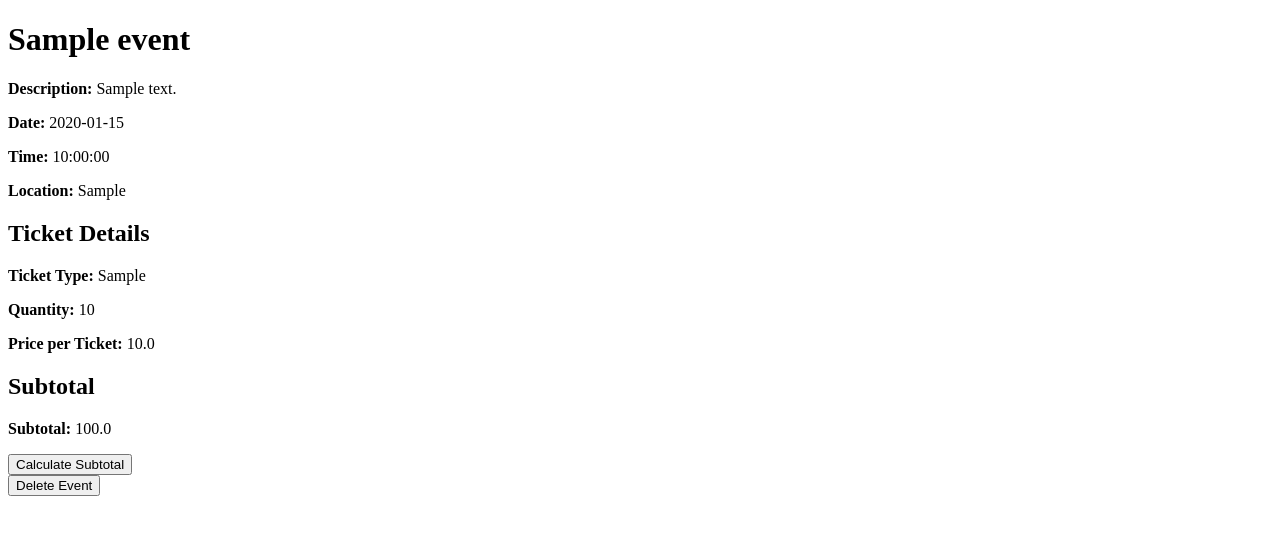
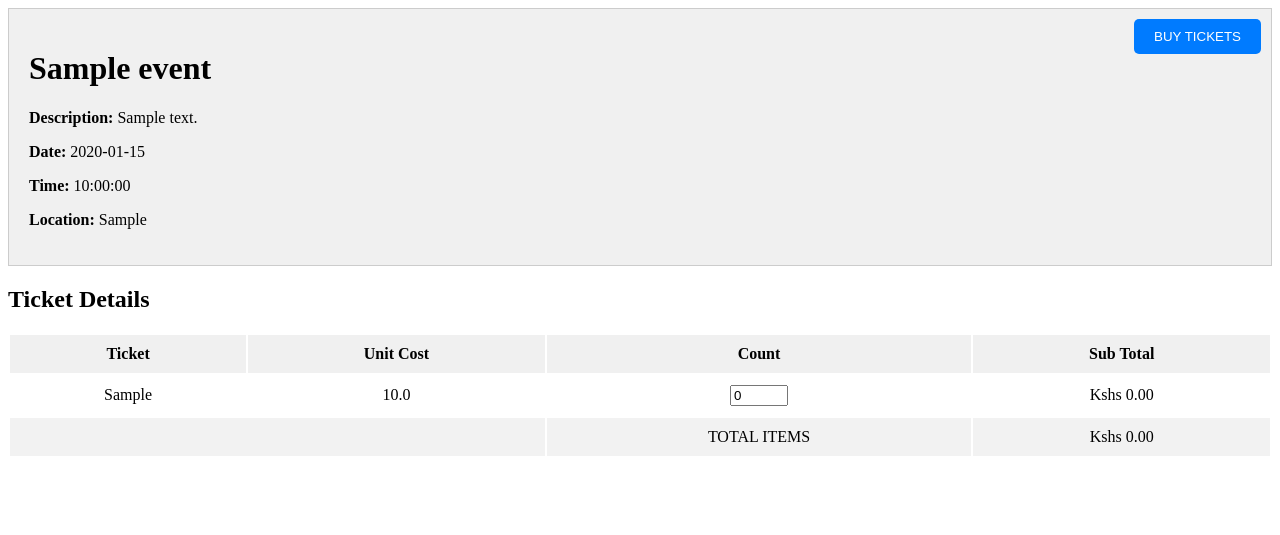
Before and after one commit to khan99-coder/Event-Ticketing-System, a Flask app: page /events/1 in a window 1280 px wide. Shown: the top 535 px of the page. Run offline with Flask 3, Linux system fonts and the light colour scheme; tables that the repository leaves empty hold one stand-in row (values such as "Sample post"); some libraries are stand-ins or nearby versions.

Commit message:
added ticketing

```diff
--- a/app.py
+++ b/app.py
@@ -12,7 +12,7 @@ from flask_wtf.csrf import CSRFProtect
 
 from forms import EventForm
 import re
-import traceback
+from unicodedata import normalize
 
 
 csrf = CSRFProtect()
@@ -122,8 +122,11 @@ def admin_only(f):
 
 def slugify(text):
     # Remove special characters and convert spaces to hyphens
-    text = re.sub(r'[^a-zA-Z0-9\s]', '', text).strip().lower()
-    text = re.sub(r'\s+', '-', text)
+    text = re.sub(r'[^\w\s-]', '', text).strip().lower()
+    text = re.sub(r'[-\s]+', '-', text)
+
+    # Normalize the text to handle accented characters
+    text = normalize('NFKD', text).encode('ascii', 'ignore').decode('utf-8')
 
     return text
 
@@ -195,6 +198,9 @@ def get_event(event_id):
     # Generate the slug
     slug = slugify(event.title)
 
+    print(f"Event Title: {event.title}")
+    print(f"Generated Slug: {slug}")
+
     # Generate the URL pattern
     url_pattern = f"/events/{event_id}/{slug}"
 
--- /dev/null
+++ b/static/css/styles.css
@@ -0,0 +1,62 @@
+.flashes {
+  list-style-type: none;
+  padding: 0;
+  margin: 0;
+}
+
+.success {
+  color: green;
+}
+
+.danger {
+  color: red;
+}
+
+/* Custom styles for the event-details and ticket-details sections */
+.event-details {
+  background-color: #f0f0f0;
+  padding: 20px;
+  border: 1px solid #ccc;
+  margin-bottom: 20px;
+  position: relative;
+}
+
+.ticket-details {
+  margin-top: 20px;
+}
+
+/* Custom style for the "BUY TICKETS" button */
+.btn-primary {
+  background-color: #007bff;
+  color: #fff;
+  padding: 10px 20px;
+  border: none;
+  border-radius: 5px;
+  cursor: pointer;
+  position: absolute; /* Add this line to position the button absolutely within the event-details div */
+  top: 10px; /* Adjust top and right values to position the button correctly */
+  right: 10px;
+}
+
+/* Custom style for the table */
+table {
+  width: 100%;
+}
+
+th, td {
+  padding: 10px;
+  text-align: center;
+}
+
+th {
+  background-color: #f0f0f0;
+}
+
+tr:nth-child(even) {
+  background-color: #f2f2f2;
+}
+
+/* Custom style for the input box */
+input[type="number"] {
+  width: 50px;
+}
--- a/templates/event_detail.html
+++ b/templates/event_detail.html
@@ -1,45 +1,72 @@
 {% extends 'base.html' %}
 
 {% block content %}
+<link rel="stylesheet" href="{{ url_for('static', filename='css/styles.css') }}">
+
+  <div class="event-details">
     <h1>{{ event.title }}</h1>
     <p><strong>Description:</strong> {{ event.description }}</p>
     <p><strong>Date:</strong> {{ event.date }}</p>
     <p><strong>Time:</strong> {{ event.time }}</p>
     <p><strong>Location:</strong> {{ event.location }}</p>
+    <button class="btn btn-primary">BUY TICKETS</button>
+  </div>
 
+  <div class="ticket-details">
     <h2>Ticket Details</h2>
+    <table class="table table-bordered">
+      <thead>
+        <tr>
+          <th>Ticket</th>
+          <th>Unit Cost</th>
+          <th>Count</th>
+          <th>Sub Total</th>
+        </tr>
+      </thead>
+      <tbody>
         {% for ticket in event.tickets %}
-    <div>
-      <p><strong>Ticket Type:</strong> {{ ticket.ticket_type }}</p>
-      <p><strong>Quantity:</strong> {{ ticket.quantity }}</p>
-      <p><strong>Price per Ticket:</strong> {{ ticket.price }}</p>
+          <tr>
+            <td>{{ ticket.ticket_type }}</td>
+            <td>{{ ticket.price }}</td>
+            <td>
+              <!-- Input box to select ticket quantity -->
+              <input type="number" name="ticket_quantity" min="0" max="10" value="0" onchange="calculateSubtotal(this, {{ ticket.price }})" />
+            </td>
+            <td>
+              <span id="subtotal_{{ ticket.ticket_type }}">Kshs 0.00</span>
+            </td>
+          </tr>
+        {% endfor %}
+        <tr>
+          <td colspan="2"></td>
+          <td>TOTAL ITEMS</td>
+          <td id="total_items_subtotal">Kshs 0.00</td>
+        </tr>
+      </tbody>
+    </table>
   </div>
-  {% endfor %}
 
-  <h2>Subtotal</h2>
-  <p>
-    <strong>Subtotal:</strong> {{ event.calculate_subtotal() }}
-  </p>
 
-  <form method="POST" action="/create_event">
-    {{ form.csrf_token }}
-    <button type="submit" class="btn btn-primary">Calculate Subtotal</button>
-  </form>
-
-   <!-- Add the "Delete Event" button -->
-
-   <form method="DELETE" action="{{ url_for('delete_event', event_id=event.id) }}">
-     {{ form.csrf_token }}
-     <input type="hidden" name="_method" value="DELETE">
-     <button type="button" class="btn btn-danger" onclick="confirmDelete()">Delete Event</button>
-   </form>
+  <!-- Rest of the content and scripts if any -->
 
   <script>
-    function confirmDelete() {
-      if (confirm("Are you sure you want to delete this event?")) {
-        document.getElementById("delete-form").submit();
+    function calculateSubtotal(input, unitCost) {
+      const count = input.value;
+      const subtotal = count * unitCost;
+      const ticketType = input.closest('tr').querySelector('td:first-child').innerText;
+      const subtotalElement = document.getElementById(`subtotal_${ticketType}`);
+      subtotalElement.innerText = `Kshs ${subtotal.toFixed(2)}`;
+      updateTotalSubtotal();
     }
+
+    function updateTotalSubtotal() {
+      const subtotals = document.querySelectorAll('[id^="subtotal_"]');
+      let totalSubtotal = 0;
+      subtotals.forEach(subtotal => {
+        totalSubtotal += parseFloat(subtotal.innerText.replace('Kshs ', ''));
+      });
+      const totalSubtotalElement = document.getElementById('total_items_subtotal');
+      totalSubtotalElement.innerText = `Kshs ${totalSubtotal.toFixed(2)}`;
     }
   </script>
-
 {% endblock %}
```
Also changed, not shown: static/css/style.css (deleted, +0 -13 lines). Lines whose indentation alone changed are shown as unchanged.
